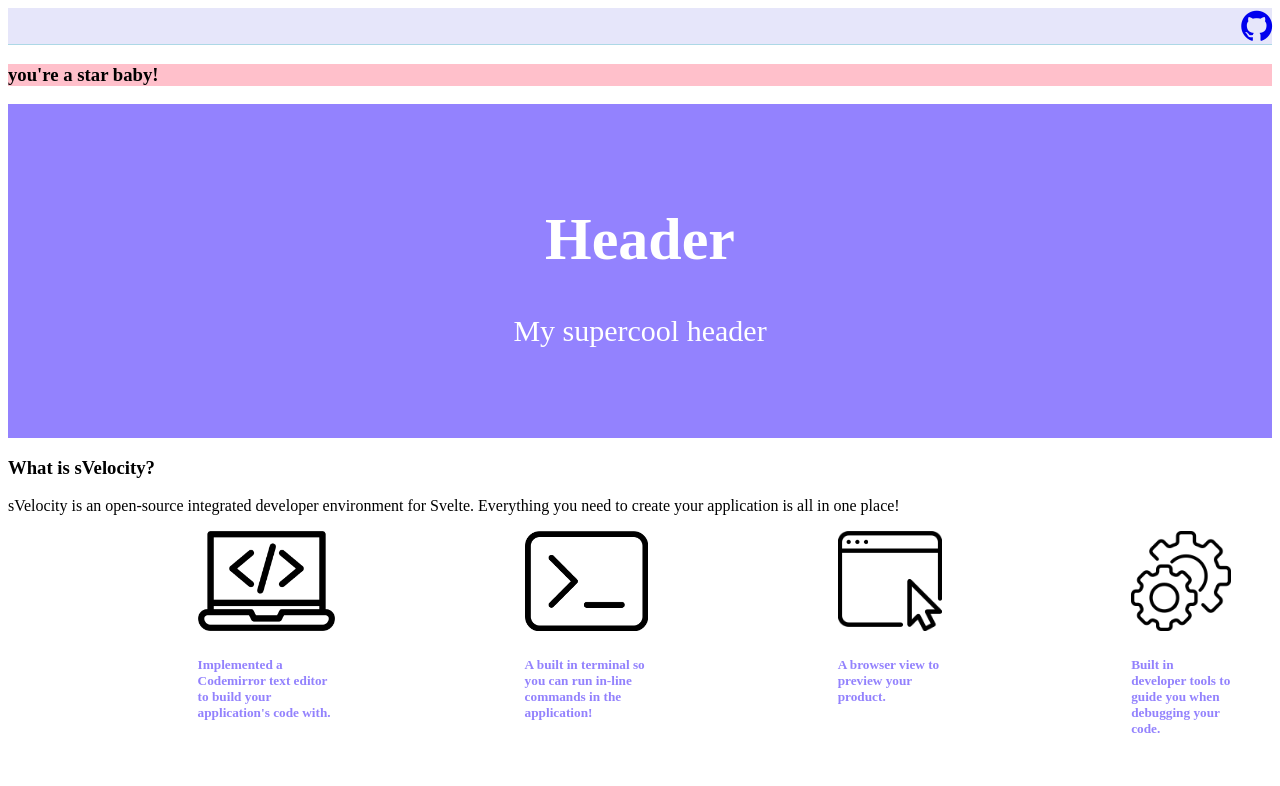
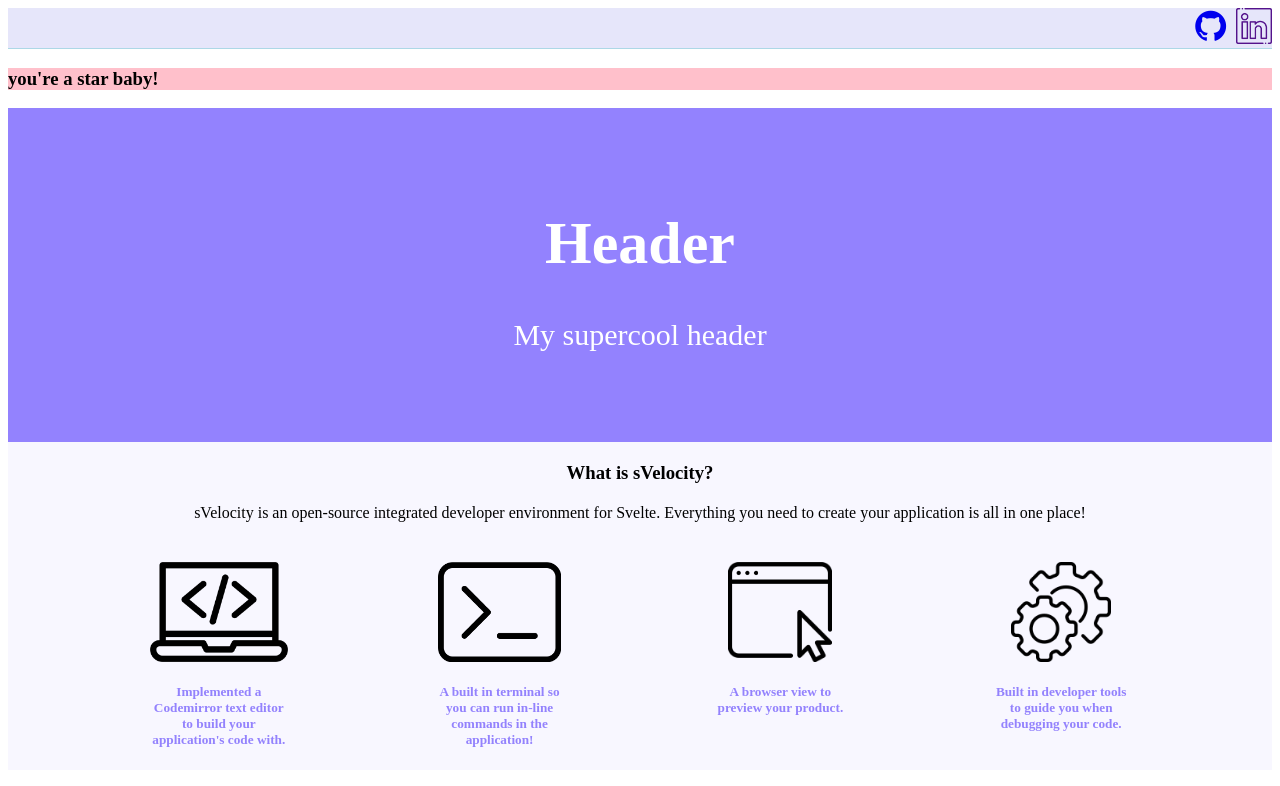
Before and after one commit to Helter-Svelter/sVelocity-website, a Svelte app: page / in a window 1280 px wide. Shown: the top 786 px of the page. Built offline with nearby package versions, Linux system fonts and the light colour scheme.

Commit message:
fixed styling for features, added background color for features

```diff
--- a/src/components/Features.svelte
+++ b/src/components/Features.svelte
@@ -29,7 +29,39 @@
 
 <style>
 
-  .icon-wrapper{
+.icon-wrapper{
+display: flex;
+justify-content: space-evenly;
+background-color: #f8f7ff;
+
+
+}
+
+div.icon-wrapper > div{
+  /* margin-left: 15%; */
+display: flex;
+flex-direction: column;
+justify-content: flex-start;
+align-items: center;
+}
+
+div.icon-wrapper > div > img {
+  height: 100px;
+    width: auto;
+
+
+}
+
+div.icon-wrapper > div > h5 {
+  text-align: center;
+  max-width: 140px;
+  color : #9382fd;
+
+
+}
+
+
+  /* .icon-wrapper{
     display: flex;
     color : #9382fd;
 
@@ -37,7 +69,7 @@
 
   .editor-div {
     margin-left: 15%;
-    /* max-width: 100px; */
+
   }
   .editor-img {
     height: 100px;
@@ -50,7 +82,7 @@
   }
   .terminal-div{
     margin-left: 15%;
-    /* max-width : 100px; */
+
 
   }
 
@@ -69,5 +101,5 @@
   .devTools {
     height: 100px;
     width: auto;
-  }
+  } */
 </style>
--- a/src/components/Navbar.svelte
+++ b/src/components/Navbar.svelte
@@ -1,6 +1,10 @@
+<script>
+  import linkedin from '../assets/linkedin.png';
+</script>
 <nav>
   <link rel="stylesheet" href="https://cdnjs.cloudflare.com/ajax/libs/font-awesome/4.7.0/css/font-awesome.min.css">
   <a id = "github-icon" href="https://github.com/oslabs-beta/sVelocity"><i class="fa fa-github" style="font-size:36px"></i></a>
+  <a id="linkedin-icon"  href="/" > <img class="linkedin-img" src={linkedin} alt="linkedin" /> </a>
 </nav>
 <h3>
   you're a star baby!
@@ -20,6 +24,13 @@
     justify-content: flex-end;
   }
 
+  .linkedin-img{
+    height: 36px;
+    width: auto;
+    margin-left: 10px;
+    /* #551a8b */
+  }
+
 
 
 </style>
--- a/src/components/WhatIs.svelte
+++ b/src/components/WhatIs.svelte
@@ -1,5 +1,36 @@
+<div class="whatIsSvelte-wrapper">
+
 <h3>
   What is sVelocity?
 </h3>
 
 <p>sVelocity is an open-source integrated developer environment for Svelte. Everything you need to create your application is all in one place!</p>
+
+</div>
+
+<style>
+.whatIsSvelte-wrapper{
+background-color:#f8f7ff;
+text-align: center;
+
+
+}
+
+
+h3{
+  margin: 0;
+  padding: 20px 0 0 0;
+
+
+}
+
+
+p{
+margin : 0;
+padding: 20px 0 40px 0;
+
+}
+
+
+
+</style>
```
Also changed, not shown: src/assets/linkedin.png (added).
